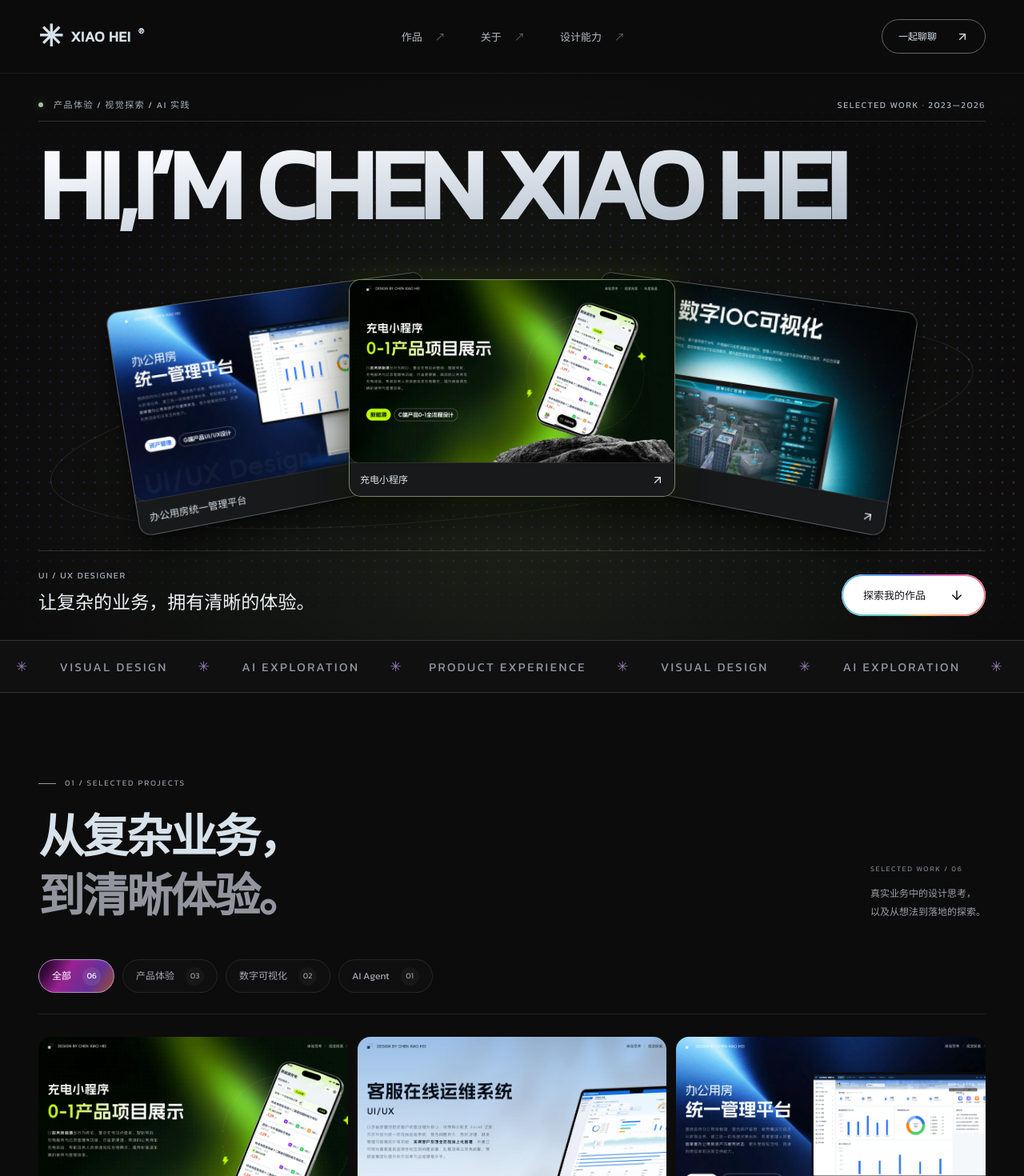
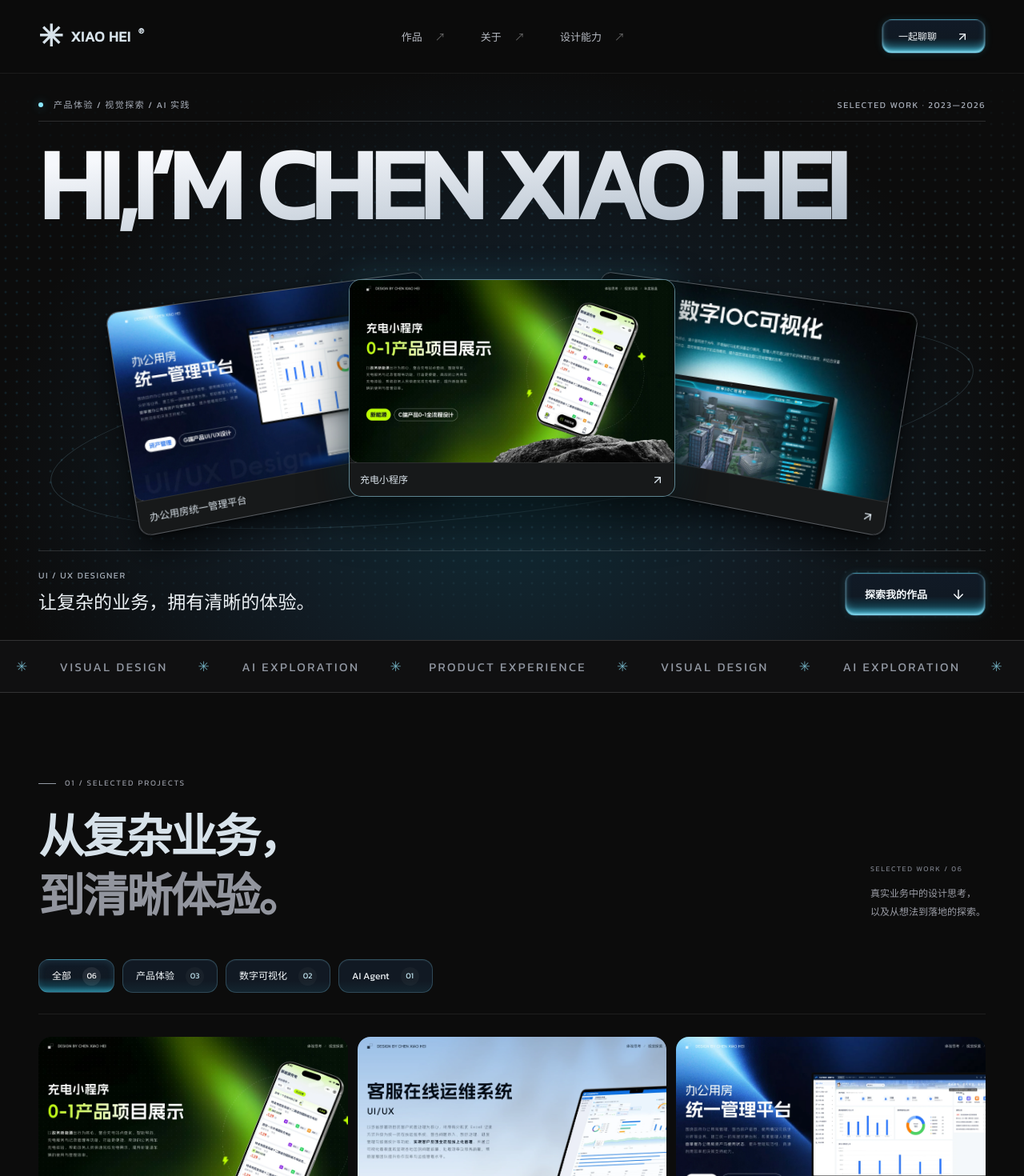
Before and after one commit to chenxiaoyi0807/portfolio, a React (Vite) app: page / in a window 1280 px wide. Shown: the top 1470 px of the page at 80% size. Built offline with nearby package versions, Linux system fonts and the light colour scheme.

Commit message:
Apply ice-blue accents and illuminated buttons

```diff
--- a/src/DotField.tsx
+++ b/src/DotField.tsx
@@ -67,8 +67,8 @@ export default function DotField() {
       context.setTransform(scale, 0, 0, scale, 0, 0);
       const extent = (width + height) / 4;
       gradient = context.createLinearGradient(width / 2 - extent, height / 2 - extent, width / 2 + extent, height / 2 + extent);
-      gradient.addColorStop(0, '#5227FF');
-      gradient.addColorStop(1, '#FF9FFC');
+      gradient.addColorStop(0, '#1d7299');
+      gradient.addColorStop(1, '#9eeaff');
       schedule();
     }
 
--- a/src/GhostFibers.tsx
+++ b/src/GhostFibers.tsx
@@ -11,7 +11,7 @@ export default function GhostFibers() {
 
     const reduced = matchMedia('(prefers-reduced-motion: reduce)');
     const start = performance.now();
-    const colors = ['#6f4ac5', '#8b5cf6', '#dfd1fc'];
+    const colors = ['#245e79', '#408da8', '#b4edff'];
     let width = 0;
     let height = 0;
     let frame = 0;
--- a/src/hero-showcase.css
+++ b/src/hero-showcase.css
@@ -21,7 +21,7 @@
   overflow: hidden;
   z-index: -1;
   pointer-events: none;
-  background: radial-gradient(ellipse at 50% 72%, #20251a 0%, #141713 30%, #0c0c0c 72%);
+  background: radial-gradient(ellipse at 50% 72%, #112c36 0%, #111b23 36%, #0c0c0c 72%);
 }
 
 .hero-scene .dot-field {
@@ -75,10 +75,10 @@
   width: min(98%, 1320px);
   height: 56%;
   top: 34%;
-  border: 1px solid #c1d7ab21;
+  border: 1px solid #a3dff12e;
   border-radius: 50%;
   transform: rotate(-7deg);
-  background: radial-gradient(ellipse at center, #b1d27719, transparent 68%);
+  background: radial-gradient(ellipse at center, #68d8fa19, transparent 68%);
 }
 
 .hero-project {
@@ -122,8 +122,8 @@
   --depth: 1;
   --enter-delay: .04s;
   z-index: 2;
-  border-color: #d4edb586;
-  box-shadow: 0 24px 56px #000b, 0 0 45px #baff2924;
+  border-color: #9fe9ff85;
+  box-shadow: 0 24px 56px #000b, 0 0 45px #55d9ff32;
 }
 
 .hero-project-2 {
--- /dev/null
+++ b/src/ice-buttons.css
@@ -0,0 +1,92 @@
+:root {
+  --button-fill: var(--brand-gradient);
+  --button-edge: var(--brand-edge);
+  --button-light: inset 0 1px 1px #b5d9ea1f,
+    inset 0 -2px 3px #a5edffb3, inset 0 -8px 12px -5px #68dffcbd,
+    0 0 10px #46c7ee26;
+}
+
+.hero-showcase .hero-cta,
+.nav .nav-contact,
+.contact .contact-actions .pill,
+.not-found .pill,
+.artwork-button .expand,
+.lightbox-controls button,
+.work .filter button {
+  min-height: 42px;
+  border: 1px solid var(--button-edge);
+  border-radius: 13px;
+  background: var(--button-fill);
+  color: #f3f8fb;
+  box-shadow: var(--button-light);
+  transition: border-color .25s, box-shadow .25s, filter .25s;
+}
+
+.hero-showcase .hero-cta {
+  min-height: 52px;
+  padding-inline: 24px;
+  font-weight: 600;
+}
+
+.lightbox-controls button { padding: 8px 12px; }
+
+.work .filter button {
+  --button-fill: linear-gradient(180deg, #111923, #111923 65%, #14252f);
+  --button-light: inset 0 1px 1px #b5d9ea14;
+}
+
+.work .filter button[aria-pressed='true'] {
+  --button-fill: var(--brand-gradient);
+  --button-light: inset 0 1px 1px #b5d9ea1f,
+    inset 0 -2px 3px #a5edffb3, inset 0 -8px 12px -5px #68dffcbd,
+    0 0 10px #46c7ee26;
+  --button-edge: #7bdcf08c;
+}
+
+.work .filter button span { color: #c4e7f2; }
+
+.hero-showcase .hero-cta:hover,
+.nav .nav-contact:hover,
+.contact .contact-actions .pill:hover,
+.not-found .pill:hover,
+.work .filter button:hover,
+.lightbox-controls button:not(:disabled):hover {
+  border-color: #a1e9f6a6;
+  background: var(--button-fill);
+  color: #fff;
+  box-shadow: var(--button-light), 0 3px 16px #4bc9f344;
+  filter: brightness(1.13);
+}
+
+.hero-showcase .hero-cta:focus-visible {
+  outline: 2px solid var(--accent-ice);
+  outline-offset: 4px;
+}
+
+.work .project-card .round-link {
+  border-radius: 9px;
+  background: var(--brand-gradient);
+  border-color: var(--brand-edge);
+  color: #e4f9ff;
+  box-shadow: inset 0 -3px 6px -2px #70e4fca0;
+}
+
+.work .project-card:is(:hover, :focus-visible) .round-link { border-color: #9eeaff; }
+
+@media (max-width: 700px) {
+  .hero-showcase .hero-cta { min-height: 44px; padding-inline: 18px; }
+  .lightbox-controls { gap: 6px; }
+  .lightbox-controls button { padding-inline: 7px; }
+  .artwork-button .expand { min-height: 30px; border-radius: 9px; }
+  .work .filter button { min-height: 38px; border-radius: 11px; }
+}
+
+@media (prefers-reduced-motion: reduce) {
+  .hero-showcase .hero-cta,
+  .nav .nav-contact,
+  .contact .contact-actions .pill,
+  .not-found .pill,
+  .artwork-button .expand,
+  .lightbox-controls button,
+  .work .filter button { transition: none; }
+}
--- a/src/main.tsx
+++ b/src/main.tsx
@@ -17,6 +17,7 @@ import'./gallery.css';
 import'./monochrome.css';
 import'./work-refinement.css';
 import'./hero-showcase.css';
+import'./ice-buttons.css';
 import{sitePath,currentRoute}from'./site-path';
 import{useGalleryMotion}from'./use-gallery-motion';
 import{copyText}from'./copy-text';
@@ -99,7 +100,7 @@ return <><div className="contact-toast-region" role="status" aria-live="polite"
   })}
 </div></section>
 <section id="about" className="about shell"><GhostFibers/><div className="eyebrow"><span>02 / A LITTLE ABOUT ME</span><span>THINK. CREATE. ITERATE.</span></div><motion.div {...reveal} className="about-grid"><h2 className="display">界面之外，<br/><em>看见真实需求。</em><span className="about-asterisk">✳</span></h2><div><h3>设计不止于界面，<br/>也关乎问题如何被解决。</h3><p>我是陈小黑，专注于产品体验、视觉设计与 AI 应用实践，关注复杂业务中的信息组织与使用体验。</p><p>擅长从业务目标与用户问题出发，梳理信息架构、核心流程与关键交互，以一致的设计语言，将复杂的业务逻辑转化为清晰、连贯的产品体验。</p><p>在设计过程中，探索 AI 辅助调研与原型验证，并结合 Prompt、Skills、MCP 与工作流编排，实践 Agent 与业务工具、真实工作流程的连接，让设计探索延伸到可执行的应用场景。</p></div></motion.div></section>
-<section id="expertise" className="expertise"><div className="shell"><div className="eyebrow"><span>03 / WHAT I DO</span><span>CONNECTING THINKING & MAKING</span></div><h2 className="display">让体验、视觉与 AI<br/>落在真实业务里<span className="purple-dot">。</span></h2>{[['产品体验设计','从业务理解与用户诉求出发，梳理产品架构、核心流程与界面交互。','UI / UX DESIGN'],['设计系统与视觉','沉淀颜色、间距、图标与组件规范，让复杂系统保持一致和清晰。','DESIGN SYSTEMS'],['数字可视化','连接空间、设备与数据，构建园区与水利场景中的信息层级。','DATA VISUALIZATION'],['AI 应用探索','通过 Prompt、Skills、MCP 和工作流编排，探索可执行的企业 Agent。','AI AGENT & WORKFLOW']].map(([t,d,en],i)=><motion.div {...reveal} className="expertise-row" key={t}><span className="expertise-num">0{i+1}</span><div><small>{en}</small><h3>{t}</h3></div><p>{d}</p><Plus size={28}/></motion.div>)}</div></section>
+<section id="expertise" className="expertise"><div className="shell"><div className="eyebrow"><span>03 / WHAT I DO</span><span>CONNECTING THINKING & MAKING</span></div><h2 className="display">让体验、视觉与 AI<br/>落在真实业务里<span className="expertise-accent">。</span></h2>{[['产品体验设计','从业务理解与用户诉求出发，梳理产品架构、核心流程与界面交互。','UI / UX DESIGN'],['设计系统与视觉','沉淀颜色、间距、图标与组件规范，让复杂系统保持一致和清晰。','DESIGN SYSTEMS'],['数字可视化','连接空间、设备与数据，构建园区与水利场景中的信息层级。','DATA VISUALIZATION'],['AI 应用探索','通过 Prompt、Skills、MCP 和工作流编排，探索可执行的企业 Agent。','AI AGENT & WORKFLOW']].map(([t,d,en],i)=><motion.div {...reveal} className="expertise-row" key={t}><span className="expertise-num">0{i+1}</span><div><small>{en}</small><h3>{t}</h3></div><p>{d}</p><Plus size={28}/></motion.div>)}</div></section>
 <section id="contact" className="contact shell"><DotField/><div className="eyebrow"><span>04 / LET’S CONNECT</span><span><i className="status-dot"/> 保持好奇，持续探索</span></div><motion.h2 {...reveal}>让好的想法，<br/>成为好的<span>体验。</span><ArrowUpRight className="contact-arrow"/></motion.h2><div className="contact-actions"><button className="pill" onClick={async()=>{try{await copyText('potatoandle');setToast({message:'微信号已复制：potatoandle',success:true})}catch{setToast({message:'复制失败，请手动复制微信号：potatoandle',success:false})}}}><MessageCircle size={18}/> 获取微信联系方式</button><a className="pill" href="tel:13524542838" aria-label="拨打电话 13524542838"><Phone size={18}/> 135 2454 2838</a></div></section>
 </>}</main><footer className="footer shell"><a className="brand" href={sitePath()} onClick={e=>{e.preventDefault();go(sitePath())}}><span className="brand-symbol">✳</span> XIAO HEI</a><span>© {new Date().getFullYear()} CHEN XIAO HEI · 设计与探索</span><a href="#" onClick={e=>{e.preventDefault();window.scrollTo({top:0,behavior:'smooth'})}}>BACK TO TOP ↑</a></footer>
 {zoom!==null&&project&&<div className="lightbox" role="dialog" aria-modal="true" aria-label="作品大图"><div className="lightbox-bar"><span>{project.name} · {project.pages.indexOf(zoom)+1} / {project.pages.length}</span><button onClick={()=>setZoom(null)} aria-label="关闭大图"><X/></button></div><div className="lightbox-scroll" onClick={()=>setZoom(null)}><img src={imageFor(zoom)} alt={`${project.name} — 第 ${zoom} 页`} onClick={e=>e.stopPropagation()}/></div><div className="lightbox-controls"><button disabled={project.pages.indexOf(zoom)===0} onClick={()=>setZoom(project.pages[project.pages.indexOf(zoom)-1])}><ArrowLeft size={18}/> 上一页</button><button onClick={()=>setZoom(null)}>关闭 · ESC</button><button disabled={project.pages.indexOf(zoom)===project.pages.length-1} onClick={()=>setZoom(project.pages[project.pages.indexOf(zoom)+1])}>下一页 <ArrowRight size={18}/></button></div></div>}</>}
--- a/src/monochrome.css
+++ b/src/monochrome.css
@@ -1,5 +1,5 @@
 /* Restore the original black / silver palette while retaining interaction. */
-:root{--brand-gradient:linear-gradient(123deg,#18011f 7%,#982290 37%,#623195 72%,#9a5126 100%);--brand-edge:#dcb6e3ad}
+:root{--accent-ice:#8be8ff;--accent-ink:#17627a;--brand-gradient:linear-gradient(180deg,#111a26 0%,#101923 55%,#123847 80%,#287f95 100%);--brand-edge:#71b2ca4f}
 html,body,#root{background:#0c0c0c;color:#d7e2ea}
 .ambient-scene{display:none}
 .work::before,.about::before{display:none}
@@ -20,30 +20,25 @@ html,body,#root{background:#0c0c0c;color:#d7e2ea}
 }
 .hero::before,
 .contact::before {
-  background: linear-gradient(180deg, #0c0c0c 25%, #240d4d 66%, #602ac7 100%);
+  background: linear-gradient(180deg, #0c0c0c 25%, #0b202b 66%, #103749 100%);
 }
 .nav{background:#0c0c0ce8;border-color:#ffffff12}.nav.is-scrolled{background:#0c0c0cf2;border-color:#ffffff1c}
 .nav nav{background:transparent}.nav nav a{color:#b5b9c1}.nav nav a:hover{color:#d7e2ea}.nav nav a::after{background:#b4bac5}
 .brand-symbol{color:#d7e2ea}.nav-contact{border-color:#65666b;background:transparent}.nav-contact:hover{border-color:#afb5bf;background:#ffffff08}
 .hero-heading{background-image:linear-gradient(180deg,#5d626d 10%,#d7e2ea 98%);filter:none}
-.hero-meta,.hero-meta>span:first-child{color:#a6acb7}.status-dot{background:#a5be9c;box-shadow:0 0 12px #97cc7d70}
+.hero-meta,.hero-meta>span:first-child{color:#a6acb7}.status-dot{background:var(--accent-ice);box-shadow:0 0 12px #53d5f268}
 .hero-note p{color:#d7e2ea}.hero-note .micro{color:#899099}.hero-note>.muted{color:#7d8189}
 .orbit{background:radial-gradient(ellipse,#ffffff05,transparent 68%)}.orbit-ring,.orbit-ring::after{border-color:#ffffff0b;box-shadow:none}.orbit-star{color:#8a818e}
 .floating-art{background:#17171b;border-color:#ffffff38;box-shadow:0 25px 50px #0009}.floating-art span{background:#17171b;color:#b2b8c3}.floating-art:hover{border-color:#d7e2ea88;box-shadow:0 30px 60px #000a}
 .gradient-pill{background:var(--brand-gradient)}
-/* A fine travelling highlight, confined to the homepage CTA. */
-@property --cta-shimmer-angle{syntax:'<angle>';initial-value:0deg;inherits:false}
-.hero-cta{top:auto;bottom:28px;isolation:isolate;overflow:hidden;translate:none;background:#fff;color:#151318;box-shadow:none}
-.hero-cta:focus-visible{outline:none;box-shadow:0 0 0 3px #18121d inset}
+.hero-cta{top:auto;bottom:28px;isolation:isolate;overflow:hidden;translate:none}
 .hero-cta .cta-arrow{display:grid;place-items:center;width:18px;height:18px;overflow:visible;flex:none}
 .hero-cta .cta-arrow svg{display:block;transform:translateY(0);transition:none}
 @keyframes cta-arrow-loop{0%{transform:translateY(0)}49.9%{transform:translateY(48px)}50%{transform:translateY(-48px)}100%{transform:translateY(0)}}
 @media(hover:hover) and (pointer:fine){.hero-cta:hover .cta-arrow svg{animation:cta-arrow-loop .45s cubic-bezier(.42,0,.58,1) 1 both}}
-.hero-cta::before{content:'';position:absolute;inset:0;border-radius:inherit;padding:2px;background:conic-gradient(from var(--cta-shimmer-angle),#ff659d,#ffbd63,#68dbb6,#54a9ff,#a46fff,#ff659d);-webkit-mask:linear-gradient(#fff 0 0) content-box,linear-gradient(#fff 0 0);mask:linear-gradient(#fff 0 0) content-box,linear-gradient(#fff 0 0);-webkit-mask-composite:xor;mask-composite:exclude;pointer-events:none;animation:cta-border-shimmer 2s linear infinite}
-@keyframes cta-border-shimmer{to{--cta-shimmer-angle:360deg}}
-@media(prefers-reduced-motion:reduce){.hero-cta::before,.hero-cta:hover .cta-arrow svg{animation:none}}
+@media(prefers-reduced-motion:reduce){.hero-cta:hover .cta-arrow svg{animation:none}}
 .hero-bottom{color:#a8aeb8}.hero-bottom .muted{color:#7d8189}.scroll-hint{color:#a8aeb8}
-.ticker{background:#101011;border-color:#ffffff24}.ticker span{color:#9399a4}.ticker b{color:#9a7ab7}
+.ticker{background:#101011;border-color:#ffffff24}.ticker span{color:#9399a4}.ticker b{color:#6eaabb}
 .section-top .micro,.eyebrow{color:#91949d}.section-top .micro::before{background:#949aa4}.section-top>p{color:#90949e}.display,.about-grid .display{color:#d7e2ea}.display em,.about-grid .display em{color:#777c87}
 .filter button{color:#b5bac4;border-color:#333438;background:transparent}.filter button:hover{color:#d7e2ea;border-color:#666b75;background:#ffffff06}.filter button.active{background:#d7e2ea;border-color:#d7e2ea;color:#0c0c0c;box-shadow:none}.filter button.active span{color:#787b83}
 .work .project-image{border-color:#ffffff1a;box-shadow:0 10px 24px #0003}.work .project:hover .project-image{border-color:#bec6d273;box-shadow:0 16px 38px #0007}
@@ -51,8 +46,8 @@ html,body,#root{background:#0c0c0c;color:#d7e2ea}
 .work .project-view{background:#111c;border-color:#ffffff50;color:#d7e2ea}.work .project:hover .project-view{background:#303139ed;color:#fff;border-color:#d7e2ea88}
 .work .project-number{background:#111a;border-color:#ffffff50;color:#d7e2ea}.work .project-description .micro{color:#8b8c98}.work .project-description h3{color:#d7e2ea}
 .round-link{color:#b5bcc8;border-color:#55565b}.project:hover .round-link,.round-link:hover{background:#ffffff0a;border-color:#a8b1c2;color:#d7e2ea}
-.about{border-top:1px solid #ffffff20}.about-grid h3{color:#d7e2ea}.about-grid p{color:#9b9da6}.about-asterisk{color:#8b6baa}
-.expertise{background:#eceeed;color:#141417;box-shadow:none}.expertise .display{color:#141417}.expertise .eyebrow{color:#696970}.purple-dot{color:#8862af}
+.about{border-top:1px solid #ffffff20}.about-grid h3{color:#d7e2ea}.about-grid p{color:#9b9da6}.about-asterisk{color:#5996ad}
+.expertise{background:#eceeed;color:#141417;box-shadow:none}.expertise .display{color:#141417}.expertise .eyebrow{color:#696970}.expertise-accent{color:var(--accent-ink)}
 .expertise-row,.expertise-row:last-child{border-color:#17171a30}.expertise-num{color:#141417}.expertise-row small{color:#72737a}.expertise-row h3{color:#141417}.expertise-row p{color:#6a6c73}.expertise-row:hover>svg{color:#141417}
 .contact h2{color:#d7e2ea}.contact h2>span{background:none;color:#9097a4}.contact-arrow{color:#d7e2ea}
 .contact .pill{border-color:#5b5e66;color:#d7e2ea;background:transparent}.contact .pill:hover{background:#ffffff10;border-color:#a4acb9}
@@ -61,7 +56,7 @@ html,body,#root{background:#0c0c0c;color:#d7e2ea}
 .contact-actions .pill svg{flex:none}
 .contact-toast-region{position:fixed;top:22px;left:50%;transform:translateX(-50%);z-index:120;max-width:calc(100vw - 32px);pointer-events:none}
 .contact-toast{display:flex;align-items:center;gap:10px;padding:14px 20px;border:1px solid #ffffff30;border-radius:14px;background:#222225f5;color:#eef0f4;box-shadow:0 8px 32px #0005;font-size:13px;line-height:1.6;backdrop-filter:blur(16px)}
-.contact-toast svg{flex:none;color:#c7b5d9}
+.contact-toast svg{flex:none;color:var(--accent-ice)}
 @media(max-width:700px){.contact .contact-actions .pill{width:100%;max-width:320px}.contact-toast-region{top:16px;width:max-content}.contact-toast{font-size:12px;padding:12px 16px}}
 .footer{border-color:#ffffff30;color:#82858d}.footer .brand{color:#d7e2ea}
 .detail-head .eyebrow,.page-caption{color:#888d98}.detail-head h1{color:#d7e2ea}.detail-en{color:#8b8e9a}.tags span{border-color:#4c4d56;color:#d7e2ea;background:transparent}.case-nav a:hover{color:#d7e2ea}
--- a/src/work-refinement.css
+++ b/src/work-refinement.css
@@ -10,7 +10,7 @@
 .work .filter button{display:inline-flex;align-items:center;justify-content:center;min-height:42px;padding:8px 16px;gap:14px;border:1px solid #ffffff16;background:#ffffff04;color:#a7a9b1;font-size:12px;line-height:1}
 .work .filter button span{display:grid;place-items:center;min-width:23px;height:23px;padding:0 5px;border-radius:50px;background:#ffffff09;color:#9698a3;font-size:10px;font-variant-numeric:tabular-nums}
 .work .filter button:hover{border-color:#ffffff38;background:#ffffff09;color:#e8e9ed}
-.work .filter button.active{border-color:var(--brand-edge);background:var(--brand-gradient);color:#fff;box-shadow:0 1px 9px #c163e024 inset}
+.work .filter button.active{border-color:var(--brand-edge);background:var(--brand-gradient);color:#fff;box-shadow:0 1px 9px #65d8f124 inset}
 .work .filter button.active span{background:#ffffff15;color:#fff}
 .work .project-list{row-gap:38px}
 .work .project-description{padding:18px 2px 0;align-items:center;gap:10px}
@@ -37,7 +37,7 @@
   outline: none;
 }
 .work .project-card:focus-visible .project-description {
-  outline: 2px solid #c7a4ff;
+  outline: 2px solid var(--accent-ice);
   outline-offset: -2px;
   border-radius: 0 0 16px 16px;
 }
@@ -69,7 +69,7 @@
   z-index: -1;
   border-radius: 0 0 16px 16px;
   pointer-events: none;
-  background: linear-gradient(180deg, #171020, #29084c 48%, #5708bd);
+  background: linear-gradient(180deg, #12191f, #122632 52%, #164151);
   opacity: var(--card-glow, 0);
   transition: opacity .35s ease;
 }
@@ -89,7 +89,7 @@
 .work .project-card-tags span {
   border-radius: 999px;
   padding: 5px 9px;
-  background: color-mix(in srgb, #262329, #7b32bc calc(var(--card-glow, 0) * 100%));
+  background: color-mix(in srgb, #23282c, #245061 calc(var(--card-glow, 0) * 100%));
   color: #fff;
   font-size: 10px;
 }
@@ -109,18 +109,6 @@
   }
 }
 .work .project:hover .project-card .round-link svg { transform: none; }
-.work .project-card:focus-visible .round-link {
-  background: #fff;
-  border-color: #fff;
-  color: #5212ad;
-}
-@media (hover: hover) and (pointer: fine) {
-  .work .project-card:hover .round-link {
-    background: #fff;
-    border-color: #fff;
-    color: #5212ad;
-  }
-}
 @media (prefers-reduced-motion: reduce) {
   .work .project-card,
   .work .project-card .project-description::before,
```
Also changed, not shown: src/gallery.css (+2 -2 lines), src/style.css.
